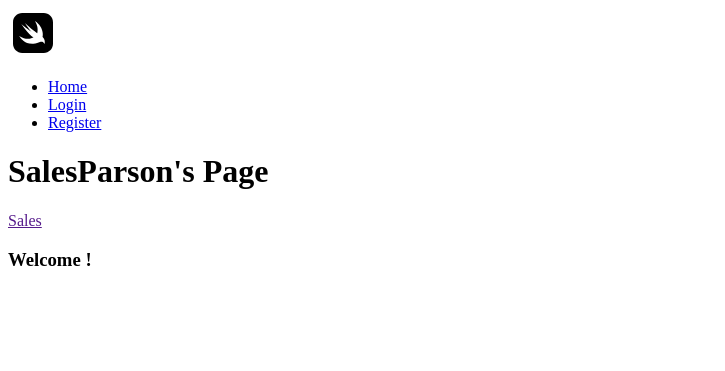
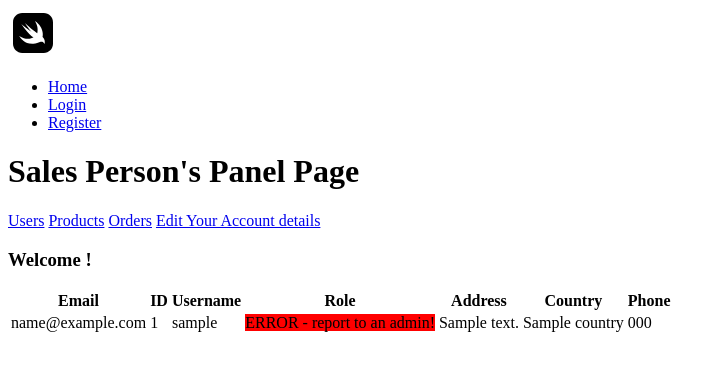
Before and after one commit to aleksandar-zivanovic/zadatak2, a Symfony app: template templates/salesperson/index.html.twig in a window 1280 px wide. Shown: the top 371 px of the page, without its empty margins (0-725 px from the left). Run offline with Twig, Linux system fonts and the light colour scheme; the template is opened without the code that fills it: most values are stand-ins (such as "Sample title", 1, 10 or a date in 2020); some libraries are stand-ins or nearby versions.

Commit message:
Added users page for salespersons and Updated editUser() method

```diff
--- /dev/null
+++ b/templates/salesperson/_salesperson_navigation.html.twig
@@ -0,0 +1,11 @@
+<header>
+	<h1>{{ pageName }}</h1>
+	<div class="admin_nav_wrapper">
+		<a class="admin_nav" href="{{ path('app_salesperson') }}">Users</a>
+		<a class="admin_nav" href="{{ path('app_administrator_products') }}">Products</a>
+		<a class="admin_nav" href="{{ path('app_administrator_orders') }}">Orders</a>
+		<a class="admin_nav" href="{{ path('app_edit_user', {id:currentUser.id}) }}">Edit Your Account details</a>
+	</div>
+
+	{% include "home/_user_role_welcome.html.twig" %}
+</header>
--- a/templates/salesperson/index.html.twig
+++ b/templates/salesperson/index.html.twig
@@ -1,9 +1,44 @@
-{% include "base.html.twig" %}
+{% extends "base.html.twig" %}
+
+{% set pageName = "Sales Person's Panel Page" %}
+
+{% block title %} {{ pageName }} {% endblock %}
 
 {% block body %}
-    <h1>SalesParson's Page</h1>
+    {% include "salesperson/_salesperson_navigation.html.twig" with { pageName: pageName } %}
 
-    <div><a href="">Sales</a></div>
+    <table class="table">
+        <thead>
+            <tr>
+                <th>Email</th>
+                <th>ID</th>
+                <th>Username</th>
+                <th>Role</th>
+                <th>Address</th>
+                <th>Country</th>
+                <th>Phone</th>
+            </tr>
+        </thead>
+        <tbody>
+            {% for user in users %}
+                <tr>
+                    <td>{{ user.email }}</td>
+                    <td class="text-right">{{ user.id }}</td>
+                    <td>{{ user.user_name }}</td>
+                    <td>
+                    {% if "ROLE_CLIENT" in user.roles %}
+                        Client
+                    {% else %}
+                        <span style="background-color:red;">ERROR - report to an admin!</span>
+                    {% endif %}
 
-    {% include "home/_user_role_welcome.html.twig" %}
+                    </td>
+                    <td>{{ user.address }}</td>
+                    <td>{{ user.country }}</td>
+                    <td>{{ user.phone }}</td>
+                </tr>
+            {% endfor %}
+        </tbody>
+    </table>
+
 {% endblock %}
```
Also changed, not shown: src/Controller/AdministratorController.php (+0 -26 lines), src/Controller/HomeController.php (+33 -0 lines), src/Controller/SaleSPersonController.php (+7 -2 lines), src/Repository/UserRepository.php (+10 -0 lines).
